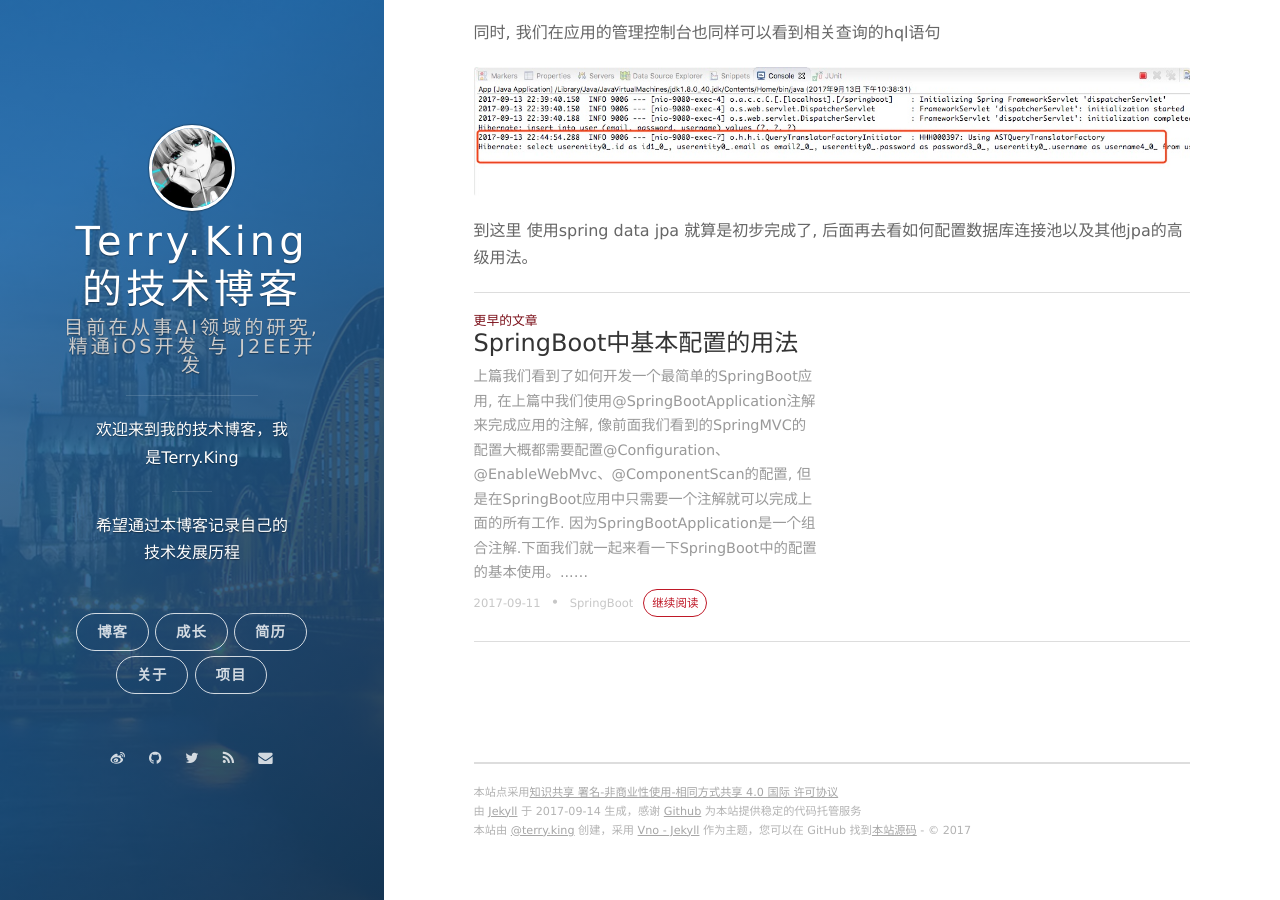
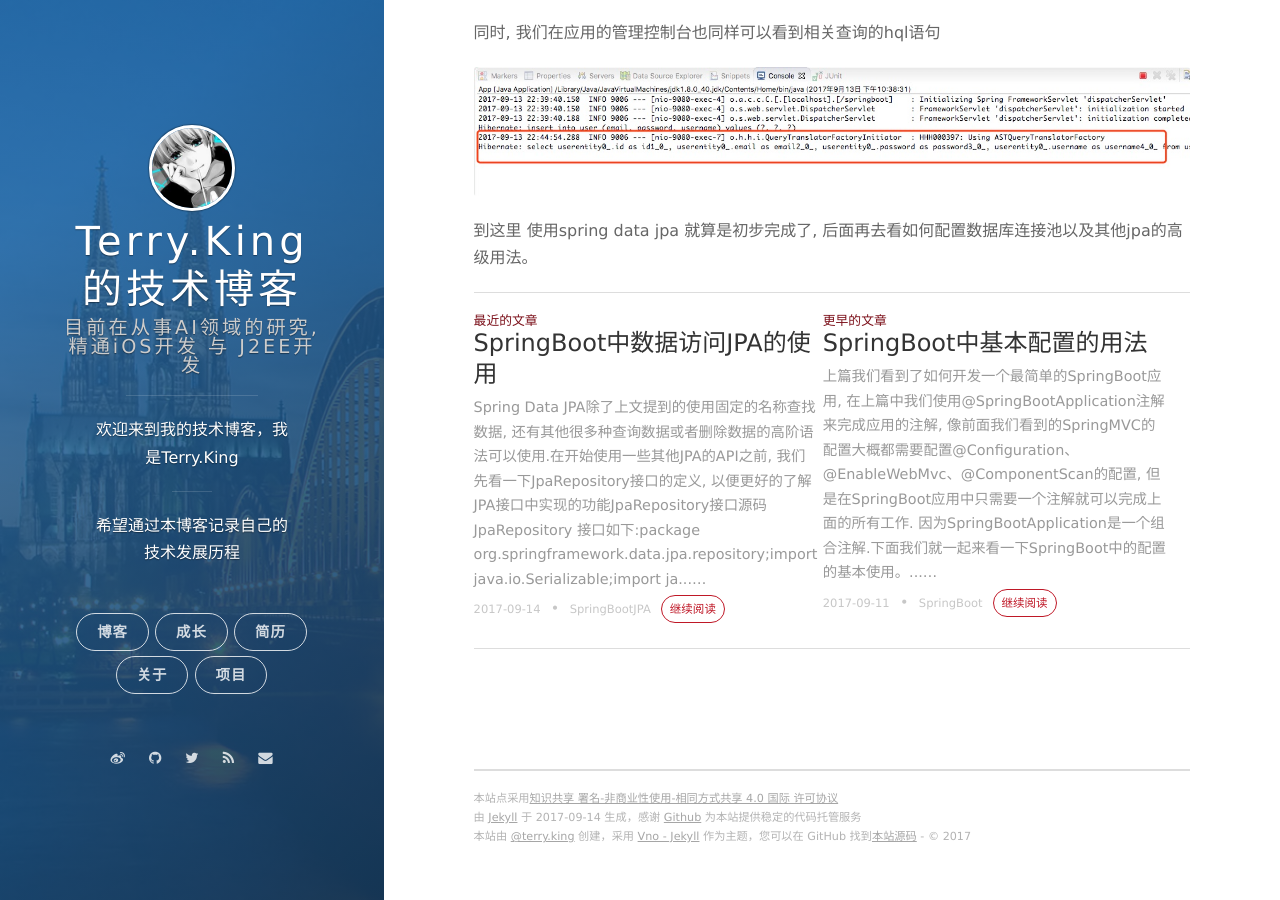
Before and after one commit to terryKing1992/terryKing1992.github.io, a Jekyll site: the page built from _posts/2017-09-13-spring-data-jpa-tutorial.md, in a window 1280 px wide and 900 px high, scrolled down 5414 px. Built offline with Jekyll 4.4.1, drawn with Linux system fonts in a browser that asks for light colours; nearby versions of some CDN libraries; comment, search, counter and statistics services are not loaded; some of the changed lines change nothing that is shown.

Commit message:
使用JPA高级查询方法

```diff
--- a/_posts/2017-09-13-spring-data-jpa-tutorial.md
+++ b/_posts/2017-09-13-spring-data-jpa-tutorial.md
@@ -1,7 +1,7 @@
 ---
 layout: post
 title: SpringBoot中数据访问JPA的使用
-date: 2017-09-12 21:30:00
+date: 2017-09-13 21:30:00
 tags: [SpringBoot, JPA]
 ---
 
--- /dev/null
+++ b/_posts/2017-09-14-spring-data-jpa-tutorial-advanced.md
@@ -0,0 +1,176 @@
+---
+layout: post
+title: SpringBoot中数据访问JPA的使用
+date: 2017-09-14 21:30:00
+tags: [SpringBoot, JPA]
+---
+
+Spring Data JPA除了上文提到的使用固定的名称查找数据, 还有其他很多种查询数据或者删除数据的高阶语法可以使用.
+
+在开始使用一些其他JPA的API之前, 我们先看一下JpaRepository接口的定义, 以便更好的了解JPA接口中实现的功能
+
+### JpaRepository接口源码
+
+JpaRepository 接口如下:
+
+
+	package org.springframework.data.jpa.repository;
+
+	import java.io.Serializable;
+	import java.util.List;
+	import org.springframework.data.domain.Example;
+	import org.springframework.data.domain.Sort;
+	import org.springframework.data.repository.NoRepositoryBean;
+	import org.springframework.data.repository.PagingAndSortingRepository;
+	import org.springframework.data.repository.query.QueryByExampleExecutor;
+
+	@NoRepositoryBean
+	public interface JpaRepository<T, ID extends Serializable> extends PagingAndSortingRepository<T, ID>, QueryByExampleExecutor<T> {
+	    List<T> findAll();
+
+	    List<T> findAll(Sort var1);
+
+	    List<T> findAll(Iterable<ID> var1);
+
+	    <S extends T> List<S> save(Iterable<S> var1);
+
+	    void flush();
+
+	    <S extends T> S saveAndFlush(S var1);
+
+	    void deleteInBatch(Iterable<T> var1);
+
+	    void deleteAllInBatch();
+
+	    T getOne(ID var1);
+
+	    <S extends T> List<S> findAll(Example<S> var1);
+
+	    <S extends T> List<S> findAll(Example<S> var1, Sort var2);
+	}
+
+其中定义了很多基本的增删改查的功能. 比如查找所有记录、按照某个字段排序查找、批量保存数据、清空缓存(commit数据)、保存并提交数据、批量删除数据、批量全部删除、根据Id获取数据等等功能, 我们的Repository只需要继承该接口, 即可实现上面接口中定义的所有功能。
+
+### 定义查询方法
+
+#### 根据属性名查找
+
+Spring Jpa支持通过定义在Repository接口中的方法名来定义查询, 方法名是根据实体类的属性名来确定的。
+
+1、根据属性名来定义查询方法, 如下:
+
+	package com.terrylmay.springboot.usermodule.repository;
+
+	import com.terrylmay.springboot.usermodule.entity.UserEntity;
+	import org.springframework.data.jpa.repository.JpaRepository;
+
+	public interface UserRepository extends JpaRepository<UserEntity, Integer> {
+
+		# 根据UserEntity中的username来查找数据, username接到findBy后面使用驼峰命名法即可
+		# 相当于hql select * from user u where u.username=?1
+	    public UserEntity findByUsername(String username);
+
+	    # 根据多个属性名来查询 使用And来连接
+	    # 相当于hql select * from user u where u.username=?1 and u.email=?2
+	    UserEntity findByUsernameAndEmail(String userName, String email);
+
+	    # 相当于hql select * from user u where u.username like ?1
+	    List<UserEntity> findByUsernameLike(String username);
+
+	}
+
+从代码中可以看出, 使用findBy、And、Like等字样就可以分别匹配Sql语句中的查询关键字.同时, findBy也可以使用find、read、queryBy、 get、 getBy等关键字来代替。
+
+2、限制结果数量使用Top或者First关键字实现
+
+比如实现查找前10个数据
+
+	List<UserEntity> findTop10ByUsernameLike(String userName);
+
+	List<UserEntity> findFirst10ByUsername(String userName);
+
+3、使用JPA的NamedQuery查询
+
+JPA允许用户使用NamedQuery来定义查询方法即通过一个名字映射一个SQL语句
+我们在UserEntity上加上如下注释:
+
+	@Entity(name = "user")
+	@NamedQuery(name="UserEntity.password", query = "select * from user u where password=?1")
+	public class UserEntity
+
+然后在UserRepository中加入如下方法:
+
+	UserEntity password(String password);
+
+这里就会调用NamedQuery中的SQL语句, 并且返回UserEntity相关实例
+
+4、使用@Query查询
+
+@Query查询有多种方式, 使用参数索引方式查询、使用占位符与参数名绑定查询、Specification查询
+
+使用参数索引查询方式代码如下:
+
+	@Query(value = "select * from user where username=?1")
+    UserEntity findByUsername(String username);
+
+ 该代码中, ?1相当于占位符 表示下面方法中的第一个参数就是我要指定的数据, 假设方法传入的参数为"terry", 那么相应的程序就会执行SQL select * from user where username='terry'
+
+ 使用占位符与参数名绑定查询
+
+ 	@Query(value = "select * from user where username=:username and password=:password")
+    UserEntity findByUserNameAndPassword(@Param(value = "username") String username, @Param(value = "password") String password);
+
+通过@Param中的value来表示sql语句中:后面的参数需要指定的值。这样写法的好处就是可以直观的看到哪个变量代表了哪个sql条件, 同时函数的参数顺序是可以随意调整的。
+
+5、排序查询
+
+	List<UserEntity> findAllByUsername(String username, Sort sort);
+
+使用该接口的时候
+
+	userRepository.findAllByUsername("terrylmay", new Sort(Direction.ASC, "id"));
+
+6、分页查询
+
+	Page<UserEntity> findAllByUsername(String username, Pageable pageable);
+
+使用该接口的时候:
+
+	userRepository.findAllByUsername("terrylmay", new PageRequest(0, 10);
+
+查找第0页的10个数据。
+
+7、比较复杂的查询方法Specification
+
+JPA提供了基于准则查询的方式, 即Criteria查询.同时Spring Data JPA提供了一个Specification接口让我们更加方便的构造准则查询。
+
+首先, 我们的接口中必须实现JpaSpecificationExecutor接口, 代码如下:
+
+	public interface UserRepository extends JpaRepository<UserEntity, Integer>, JpaSpecificationExecutor<UserEntity> {}
+
+然后 我们需要定义Criterial查询
+
+	package com.terrylmay.springboot.usermodule;
+
+	import com.terrylmay.springboot.usermodule.entity.UserEntity;
+	import org.springframework.data.jpa.domain.Specification;
+
+	import javax.persistence.criteria.CriteriaBuilder;
+	import javax.persistence.criteria.CriteriaQuery;
+	import javax.persistence.criteria.Predicate;
+	import javax.persistence.criteria.Root;
+
+	public class CriteriaSpecification {
+
+	    public static Specification<UserEntity> usernameEqual(final String username) {
+	        return new Specification<UserEntity>() {
+	            public Predicate toPredicate(Root<UserEntity> root, CriteriaQuery<?> criteriaQuery, CriteriaBuilder criteriaBuilder) {
+	                return criteriaBuilder.equal(root.get("username"), username);
+	            }
+	        };
+	    }
+	}
+
+CriteriaBuilder、CriteriaQuery中的方法对应的sql语句中的关键字, 到后面用到的时候再找相应的对应关系。
+
+到这里基本上JPA的查询相关操作就已经差不多了。
```
